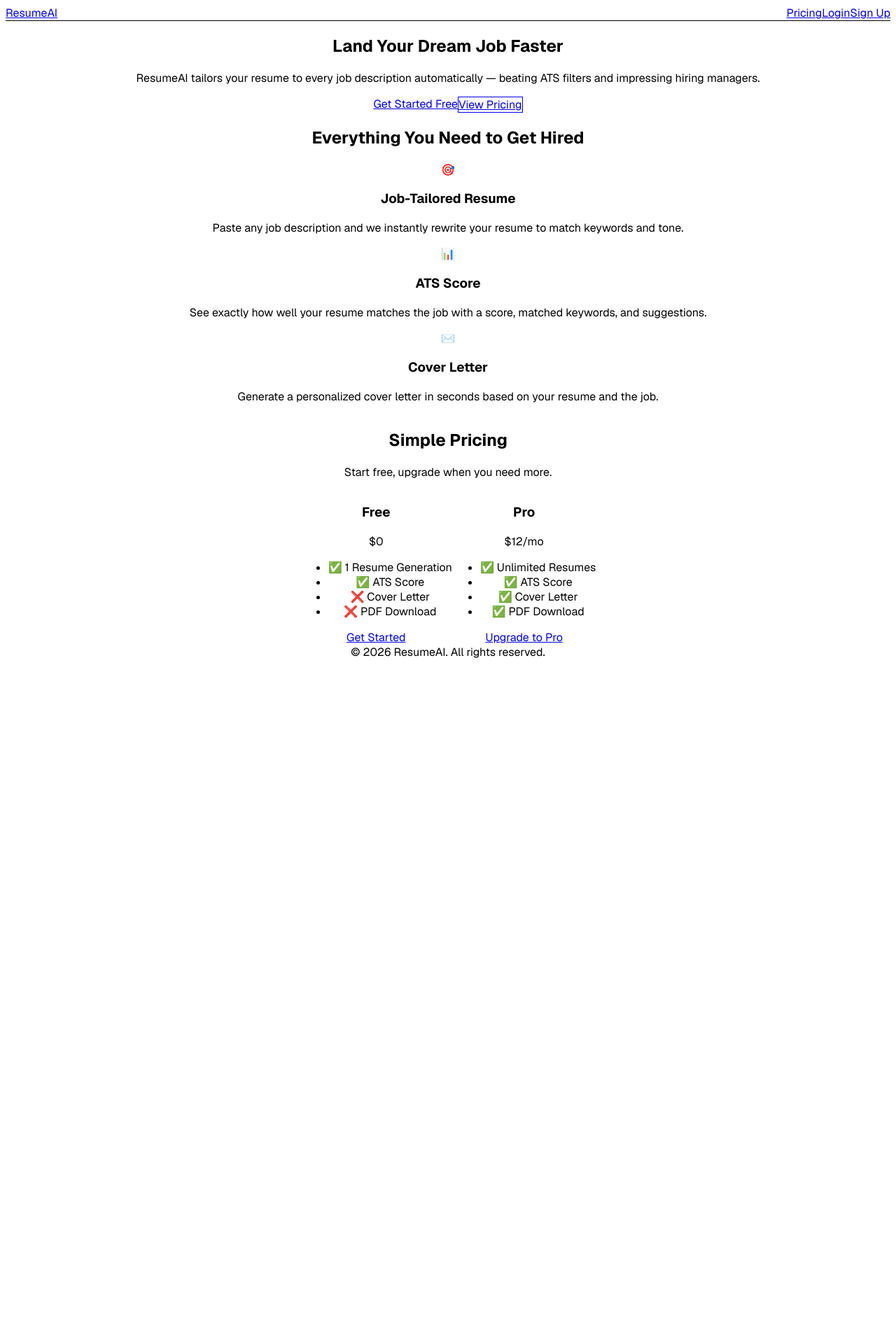
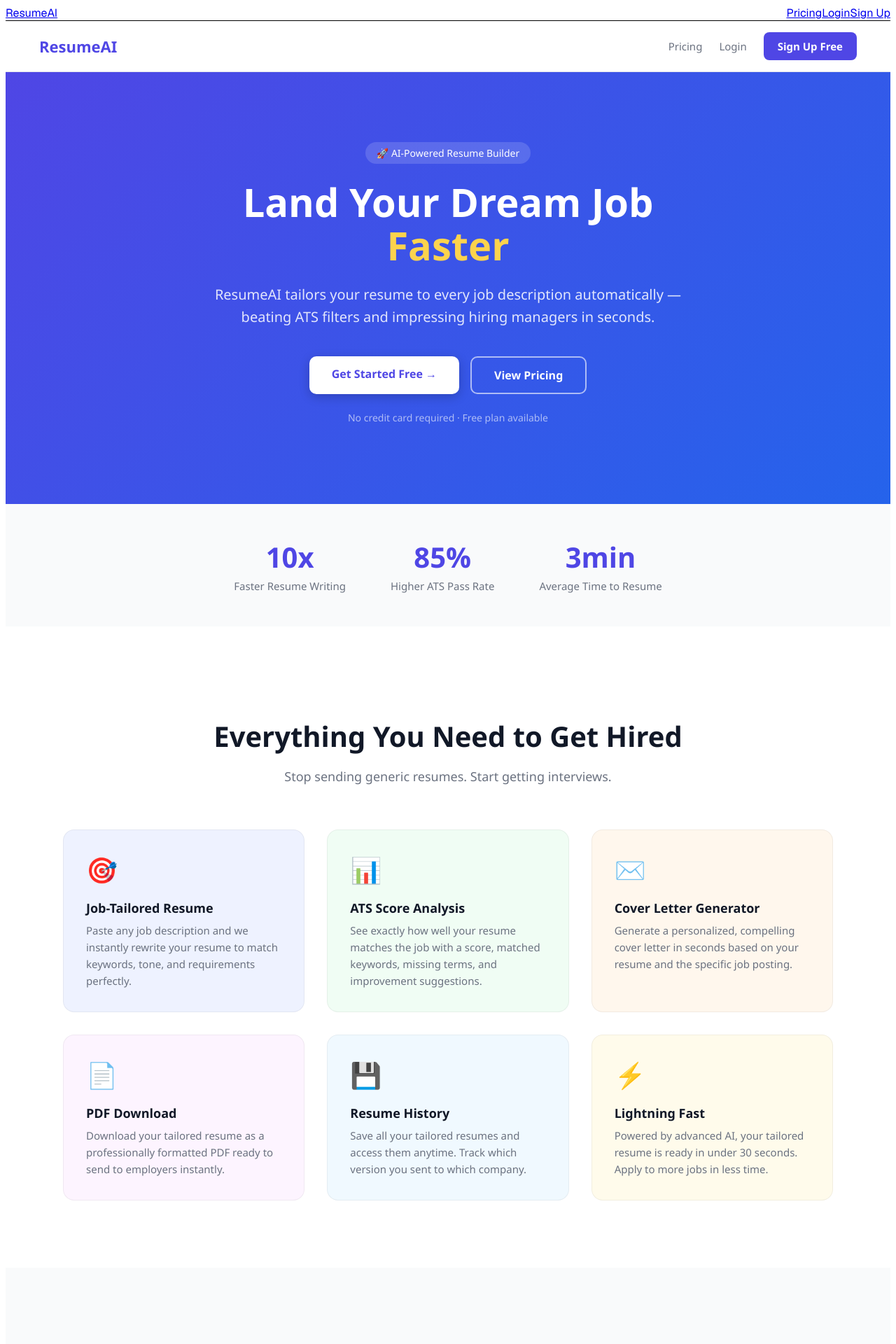
Before and after one commit to abdalrahimmakkawi/resumeai, a Next.js app: page / in a window 1280 px wide. Shown: the top 1920 px of the page at 70% size. Before the commit the page ends 950 px from the top, so only its background shows below. Built offline with nearby package versions, Linux system fonts and the light colour scheme; no server answers.

Commit message:
beautiful landing page

```diff
--- a/src/app/page.tsx
+++ b/src/app/page.tsx
@@ -2,78 +2,171 @@
 
 export default function Home() {
   return (
-    <main className="min-h-screen bg-white">
+    <main style={{ fontFamily: "'Segoe UI', system-ui, sans-serif", margin: 0, padding: 0, backgroundColor: '#fff' }}>
+      {/* Navbar */}
+      <nav style={{ display: 'flex', justifyContent: 'space-between', alignItems: 'center', padding: '16px 48px', borderBottom: '1px solid #e5e7eb', backgroundColor: '#fff', position: 'sticky', top: 0, zIndex: 100 }}>
+        <span style={{ fontSize: '22px', fontWeight: 800, color: '#4F46E5' }}>ResumeAI</span>
+        <div style={{ display: 'flex', gap: '24px', alignItems: 'center' }}>
+          <Link href="/pricing" style={{ color: '#6B7280', textDecoration: 'none', fontSize: '15px' }}>Pricing</Link>
+          <Link href="/auth/login" style={{ color: '#6B7280', textDecoration: 'none', fontSize: '15px' }}>Login</Link>
+          <Link href="/auth/signup" style={{ backgroundColor: '#4F46E5', color: '#fff', padding: '10px 20px', borderRadius: '8px', textDecoration: 'none', fontSize: '15px', fontWeight: 600 }}>
+            Sign Up Free
+          </Link>
+        </div>
+      </nav>
+
       {/* Hero */}
-      <section className="bg-gradient-to-br from-indigo-600 to-blue-700 text-white py-24 px-6 text-center">
-        <h1 className="text-5xl font-bold mb-4">Land Your Dream Job Faster</h1>
-        <p className="text-xl mb-8 text-indigo-100 max-w-2xl mx-auto">
-          ResumeAI tailors your resume to every job description automatically — beating ATS filters and impressing hiring managers.
-        </p>
-        <div className="flex gap-4 justify-center flex-wrap">
-          <Link href="/auth/signup" className="bg-white text-indigo-600 font-semibold px-8 py-3 rounded-lg hover:bg-indigo-50 transition">
-            Get Started Free
-          </Link>
-          <Link href="/pricing" className="border border-white text-white font-semibold px-8 py-3 rounded-lg hover:bg-white/10 transition">
-            View Pricing
-          </Link>
+      <section style={{ background: 'linear-gradient(135deg, #4F46E5 0%, #2563EB 100%)', color: '#fff', padding: '100px 48px', textAlign: 'center' }}>
+        <div style={{ maxWidth: '700px', margin: '0 auto' }}>
+          <div style={{ display: 'inline-block', backgroundColor: 'rgba(255,255,255,0.15)', padding: '6px 16px', borderRadius: '20px', fontSize: '14px', marginBottom: '24px', fontWeight: 500 }}>
+            🚀 AI-Powered Resume Builder
+          </div>
+          <h1 style={{ fontSize: '56px', fontWeight: 900, lineHeight: 1.1, marginBottom: '24px', margin: '0 0 24px 0' }}>
+            Land Your Dream Job <span style={{ color: '#FCD34D' }}>Faster</span>
+          </h1>
+          <p style={{ fontSize: '20px', color: 'rgba(255,255,255,0.85)', marginBottom: '40px', lineHeight: 1.6 }}>
+            ResumeAI tailors your resume to every job description automatically — beating ATS filters and impressing hiring managers in seconds.
+          </p>
+          <div style={{ display: 'flex', gap: '16px', justifyContent: 'center', flexWrap: 'wrap' }}>
+            <Link href="/auth/signup" style={{ backgroundColor: '#fff', color: '#4F46E5', padding: '14px 32px', borderRadius: '10px', textDecoration: 'none', fontSize: '16px', fontWeight: 700, boxShadow: '0 4px 15px rgba(0,0,0,0.2)' }}>
+              Get Started Free →
+            </Link>
+            <Link href="/pricing" style={{ border: '2px solid rgba(255,255,255,0.6)', color: '#fff', padding: '14px 32px', borderRadius: '10px', textDecoration: 'none', fontSize: '16px', fontWeight: 600 }}>
+              View Pricing
+            </Link>
+          </div>
+          <p style={{ marginTop: '24px', fontSize: '14px', color: 'rgba(255,255,255,0.6)' }}>No credit card required · Free plan available</p>
         </div>
       </section>
 
+      {/* Stats */}
+      <section style={{ backgroundColor: '#F9FAFB', padding: '48px', display: 'flex', justifyContent: 'center', gap: '64px', flexWrap: 'wrap' }}>
+        {[
+          { number: '10x', label: 'Faster Resume Writing' },
+          { number: '85%', label: 'Higher ATS Pass Rate' },
+          { number: '3min', label: 'Average Time to Resume' },
+        ].map((stat) => (
+          <div key={stat.label} style={{ textAlign: 'center' }}>
+            <p style={{ fontSize: '40px', fontWeight: 900, color: '#4F46E5', margin: '0 0 4px 0' }}>{stat.number}</p>
+            <p style={{ fontSize: '15px', color: '#6B7280', margin: 0 }}>{stat.label}</p>
+          </div>
+        ))}
+      </section>
+
       {/* Features */}
-      <section className="py-20 px-6 max-w-5xl mx-auto">
-        <h2 className="text-3xl font-bold text-center text-gray-900 mb-12">Everything You Need to Get Hired</h2>
-        <div className="grid md:grid-cols-3 gap-8">
+      <section style={{ padding: '96px 48px', maxWidth: '1100px', margin: '0 auto' }}>
+        <h2 style={{ fontSize: '40px', fontWeight: 800, textAlign: 'center', color: '#111827', marginBottom: '16px' }}>
+          Everything You Need to Get Hired
+        </h2>
+        <p style={{ textAlign: 'center', color: '#6B7280', fontSize: '18px', marginBottom: '64px' }}>
+          Stop sending generic resumes. Start getting interviews.
+        </p>
+        <div style={{ display: 'grid', gridTemplateColumns: 'repeat(auto-fit, minmax(280px, 1fr))', gap: '32px' }}>
           {[
-            { icon: '🎯', title: 'Job-Tailored Resume', desc: 'Paste any job description and we instantly rewrite your resume to match keywords and tone.' },
-            { icon: '📊', title: 'ATS Score', desc: 'See exactly how well your resume matches the job with a score, matched keywords, and suggestions.' },
-            { icon: '✉️', title: 'Cover Letter', desc: 'Generate a personalized cover letter in seconds based on your resume and the job.' },
+            { icon: '🎯', title: 'Job-Tailored Resume', desc: 'Paste any job description and we instantly rewrite your resume to match keywords, tone, and requirements perfectly.', color: '#EEF2FF' },
+            { icon: '📊', title: 'ATS Score Analysis', desc: 'See exactly how well your resume matches the job with a score, matched keywords, missing terms, and improvement suggestions.', color: '#F0FDF4' },
+            { icon: '✉️', title: 'Cover Letter Generator', desc: 'Generate a personalized, compelling cover letter in seconds based on your resume and the specific job posting.', color: '#FFF7ED' },
+            { icon: '📄', title: 'PDF Download', desc: 'Download your tailored resume as a professionally formatted PDF ready to send to employers instantly.', color: '#FDF4FF' },
+            { icon: '💾', title: 'Resume History', desc: 'Save all your tailored resumes and access them anytime. Track which version you sent to which company.', color: '#F0F9FF' },
+            { icon: '⚡', title: 'Lightning Fast', desc: 'Powered by advanced AI, your tailored resume is ready in under 30 seconds. Apply to more jobs in less time.', color: '#FFFBEB' },
           ].map((f) => (
-            <div key={f.title} className="bg-gray-50 rounded-xl p-6 text-center">
-              <div className="text-4xl mb-4">{f.icon}</div>
-              <h3 className="text-xl font-semibold text-gray-900 mb-2">{f.title}</h3>
-              <p className="text-gray-600">{f.desc}</p>
+            <div key={f.title} style={{ backgroundColor: f.color, borderRadius: '16px', padding: '32px', border: '1px solid rgba(0,0,0,0.05)' }}>
+              <div style={{ fontSize: '36px', marginBottom: '16px' }}>{f.icon}</div>
+              <h3 style={{ fontSize: '18px', fontWeight: 700, color: '#111827', marginBottom: '8px' }}>{f.title}</h3>
+              <p style={{ fontSize: '15px', color: '#6B7280', lineHeight: 1.6, margin: 0 }}>{f.desc}</p>
             </div>
           ))}
         </div>
       </section>
 
-      {/* Pricing Teaser */}
-      <section className="bg-indigo-50 py-20 px-6 text-center">
-        <h2 className="text-3xl font-bold text-gray-900 mb-4">Simple Pricing</h2>
-        <p className="text-gray-600 mb-8">Start free, upgrade when you need more.</p>
-        <div className="flex gap-6 justify-center flex-wrap">
-          <div className="bg-white rounded-xl p-8 shadow w-64">
-            <h3 className="text-xl font-bold mb-2">Free</h3>
-            <p className="text-3xl font-bold text-indigo-600 mb-4">$0</p>
-            <ul className="text-gray-600 text-sm space-y-2 mb-6">
-              <li>✅ 1 Resume Generation</li>
-              <li>✅ ATS Score</li>
-              <li>❌ Cover Letter</li>
-              <li>❌ PDF Download</li>
-            </ul>
-            <Link href="/auth/signup" className="block bg-indigo-600 text-white py-2 rounded-lg hover:bg-indigo-700 transition">
-              Get Started
-            </Link>
-          </div>
-          <div className="bg-indigo-600 text-white rounded-xl p-8 shadow w-64">
-            <h3 className="text-xl font-bold mb-2">Pro</h3>
-            <p className="text-3xl font-bold mb-4">$12<span className="text-lg font-normal">/mo</span></p>
-            <ul className="text-sm space-y-2 mb-6 text-indigo-100">
-              <li>✅ Unlimited Resumes</li>
-              <li>✅ ATS Score</li>
-              <li>✅ Cover Letter</li>
-              <li>✅ PDF Download</li>
-            </ul>
-            <Link href="/pricing" className="block bg-white text-indigo-600 font-semibold py-2 rounded-lg hover:bg-indigo-50 transition">
-              Upgrade to Pro
-            </Link>
+      {/* How it works */}
+      <section style={{ backgroundColor: '#F9FAFB', padding: '96px 48px' }}>
+        <div style={{ maxWidth: '800px', margin: '0 auto', textAlign: 'center' }}>
+          <h2 style={{ fontSize: '40px', fontWeight: 800, color: '#111827', marginBottom: '16px' }}>How It Works</h2>
+          <p style={{ color: '#6B7280', fontSize: '18px', marginBottom: '64px' }}>Three simple steps to your perfect resume</p>
+          <div style={{ display: 'flex', gap: '32px', justifyContent: 'center', flexWrap: 'wrap' }}>
+            {[
+              { step: '1', title: 'Paste Your Experience', desc: 'Add your current resume or describe your work history' },
+              { step: '2', title: 'Add the Job Description', desc: 'Paste the job posting you want to apply for' },
+              { step: '3', title: 'Get Your Tailored Resume', desc: 'Download your ATS-optimized resume instantly' },
+            ].map((item) => (
+              <div key={item.step} style={{ flex: '1', minWidth: '200px', textAlign: 'center' }}>
+                <div style={{ width: '56px', height: '56px', backgroundColor: '#4F46E5', borderRadius: '50%', display: 'flex', alignItems: 'center', justifyContent: 'center', margin: '0 auto 16px', fontSize: '22px', fontWeight: 800, color: '#fff' }}>
+                  {item.step}
+                </div>
+                <h3 style={{ fontSize: '17px', fontWeight: 700, color: '#111827', marginBottom: '8px' }}>{item.title}</h3>
+                <p style={{ fontSize: '15px', color: '#6B7280', margin: 0 }}>{item.desc}</p>
+              </div>
+            ))}
           </div>
         </div>
       </section>
 
+      {/* Pricing */}
+      <section style={{ padding: '96px 48px' }}>
+        <div style={{ maxWidth: '900px', margin: '0 auto', textAlign: 'center' }}>
+          <h2 style={{ fontSize: '40px', fontWeight: 800, color: '#111827', marginBottom: '16px' }}>Simple Pricing</h2>
+          <p style={{ color: '#6B7280', fontSize: '18px', marginBottom: '64px' }}>Start free, upgrade when you're ready</p>
+          <div style={{ display: 'flex', gap: '24px', justifyContent: 'center', flexWrap: 'wrap' }}>
+            {/* Free */}
+            <div style={{ backgroundColor: '#fff', border: '2px solid #E5E7EB', borderRadius: '20px', padding: '40px', width: '300px', textAlign: 'left' }}>
+              <h3 style={{ fontSize: '22px', fontWeight: 800, color: '#111827', margin: '0 0 8px' }}>Free</h3>
+              <p style={{ fontSize: '48px', fontWeight: 900, color: '#111827', margin: '0 0 4px' }}>$0</p>
+              <p style={{ color: '#9CA3AF', fontSize: '14px', marginBottom: '32px' }}>Forever free</p>
+              {[
+                ['✅', '1 Resume Generation'],
+                ['✅', 'ATS Score & Analysis'],
+                ['❌', 'Cover Letter'],
+                ['❌', 'PDF Download'],
+                ['❌', 'Unlimited Resumes'],
+              ].map(([icon, text]) => (
+                <div key={text} style={{ display: 'flex', gap: '10px', marginBottom: '12px', fontSize: '15px', color: '#374151' }}>
+                  <span>{icon}</span><span>{text}</span>
+                </div>
+              ))}
+              <Link href="/auth/signup" style={{ display: 'block', textAlign: 'center', border: '2px solid #4F46E5', color: '#4F46E5', padding: '12px', borderRadius: '10px', textDecoration: 'none', fontWeight: 700, marginTop: '32px' }}>
+                Get Started
+              </Link>
+            </div>
+            {/* Pro */}
+            <div style={{ background: 'linear-gradient(135deg, #4F46E5, #2563EB)', borderRadius: '20px', padding: '40px', width: '300px', textAlign: 'left', position: 'relative', boxShadow: '0 20px 60px rgba(79,70,229,0.4)' }}>
+              <div style={{ position: 'absolute', top: '-14px', left: '50%', transform: 'translateX(-50%)', backgroundColor: '#FCD34D', color: '#78350F', padding: '4px 16px', borderRadius: '20px', fontSize: '12px', fontWeight: 700 }}>
+                MOST POPULAR
+              </div>
+              <h3 style={{ fontSize: '22px', fontWeight: 800, color: '#fff', margin: '0 0 8px' }}>Pro</h3>
+              <p style={{ fontSize: '48px', fontWeight: 900, color: '#fff', margin: '0 0 4px' }}>$12<span style={{ fontSize: '18px', fontWeight: 400 }}>/mo</span></p>
+              <p style={{ color: 'rgba(255,255,255,0.6)', fontSize: '14px', marginBottom: '32px' }}>Cancel anytime</p>
+              {[
+                ['✅', 'Unlimited Resumes'],
+                ['✅', 'ATS Score & Analysis'],
+                ['✅', 'Cover Letter Generator'],
+                ['✅', 'PDF Download'],
+                ['✅', 'Priority Support'],
+              ].map(([icon, text]) => (
+                <div key={text} style={{ display: 'flex', gap: '10px', marginBottom: '12px', fontSize: '15px', color: 'rgba(255,255,255,0.9)' }}>
+                  <span>{icon}</span><span>{text}</span>
+                </div>
+              ))}
+              <Link href="/auth/signup" style={{ display: 'block', textAlign: 'center', backgroundColor: '#fff', color: '#4F46E5', padding: '12px', borderRadius: '10px', textDecoration: 'none', fontWeight: 700, marginTop: '32px' }}>
+                Get Pro Now
+              </Link>
+            </div>
+          </div>
+        </div>
+      </section>
+
+      {/* CTA */}
+      <section style={{ background: 'linear-gradient(135deg, #4F46E5 0%, #2563EB 100%)', padding: '96px 48px', textAlign: 'center' }}>
+        <h2 style={{ fontSize: '44px', fontWeight: 900, color: '#fff', marginBottom: '16px' }}>Ready to Land Your Dream Job?</h2>
+        <p style={{ fontSize: '20px', color: 'rgba(255,255,255,0.8)', marginBottom: '40px' }}>Join thousands of job seekers using ResumeAI</p>
+        <Link href="/auth/signup" style={{ backgroundColor: '#fff', color: '#4F46E5', padding: '16px 40px', borderRadius: '10px', textDecoration: 'none', fontSize: '18px', fontWeight: 700, boxShadow: '0 4px 15px rgba(0,0,0,0.2)' }}>
+          Start For Free Today →
+        </Link>
+      </section>
+
       {/* Footer */}
-      <footer className="text-center py-8 text-gray-400 text-sm">
-        © 2026 ResumeAI. All rights reserved.
+      <footer style={{ backgroundColor: '#111827', color: '#9CA3AF', padding: '32px 48px', textAlign: 'center', fontSize: '14px' }}>
+        <p style={{ margin: 0 }}>© 2026 ResumeAI. All rights reserved. · Built with ❤️ using AI</p>
       </footer>
     </main>
   );
```
